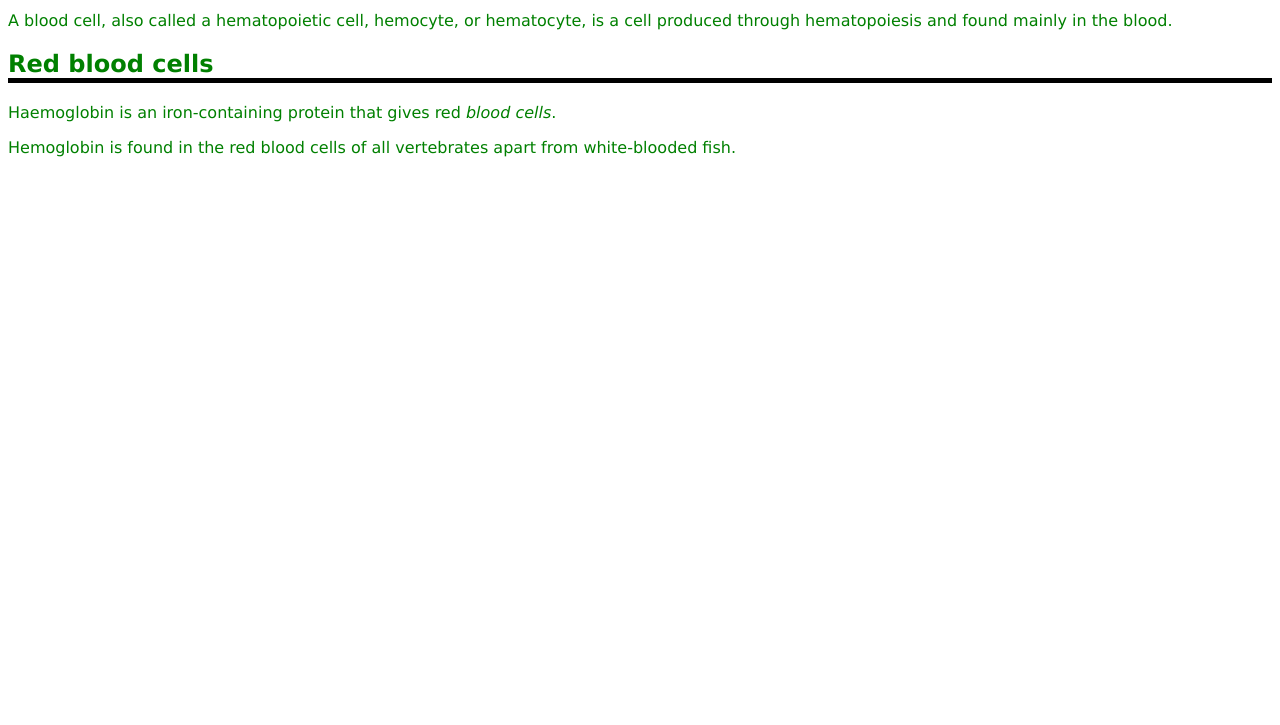
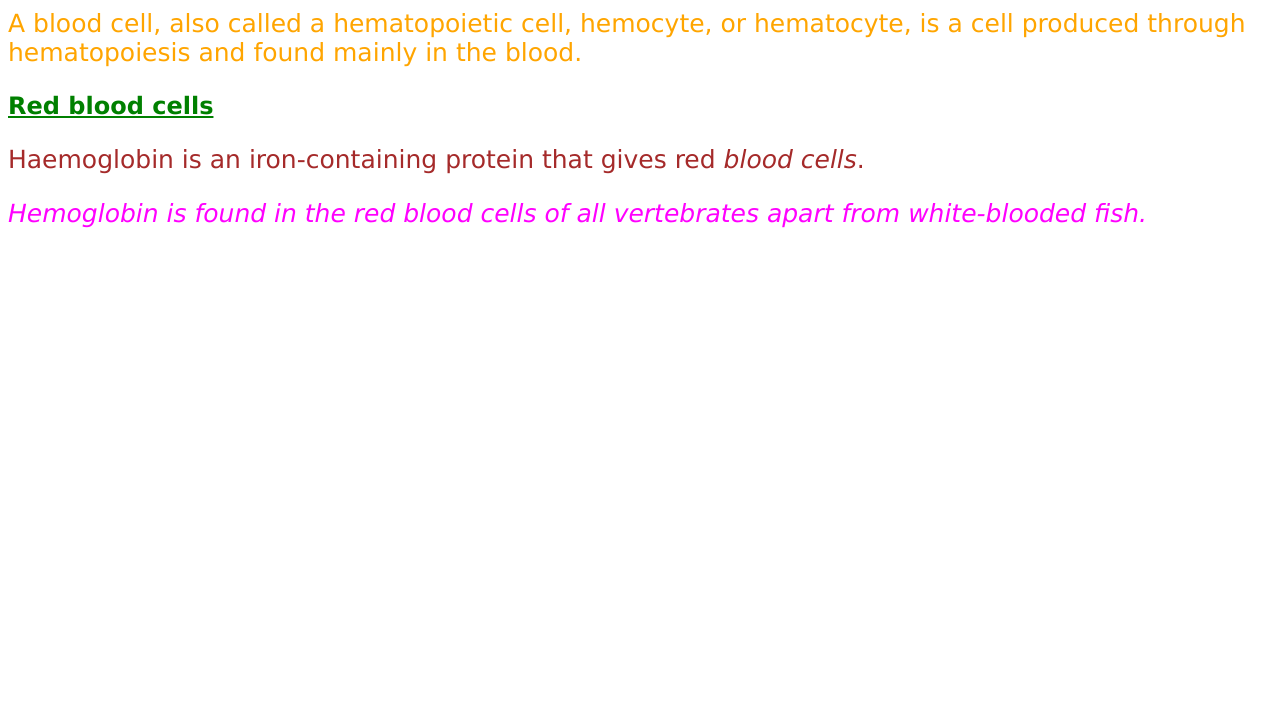
Before and after one commit to Tulika1729/Html_Cssprograms, a plain HTML site: page index.html in a window 1280 px wide. Shown: the part 75-800 px from the top of the page. Drawn offline with Linux system fonts and the light colour scheme.

Commit message:
external css file of italic font file

```diff
--- a/stylesheet.css
+++ b/stylesheet.css
@@ -6,18 +6,20 @@ body{
 }
 h1,h2
 {
-	border-bottom:5px solid black;
+	text-decoration: underline
 }
-.orange{
+
+p.para1{
 	color:orange;
 	font-size: 25px;
-
 }
-.underline{
-	text-decoration: underline
-}
-p.brown{
+p.para2{
 	color:brown;
 	font-size: 25px;
 
 }
+p.para3{
+	color:magenta;
+	font-size: 25px;
+	font-style: italic;;
+}
```
